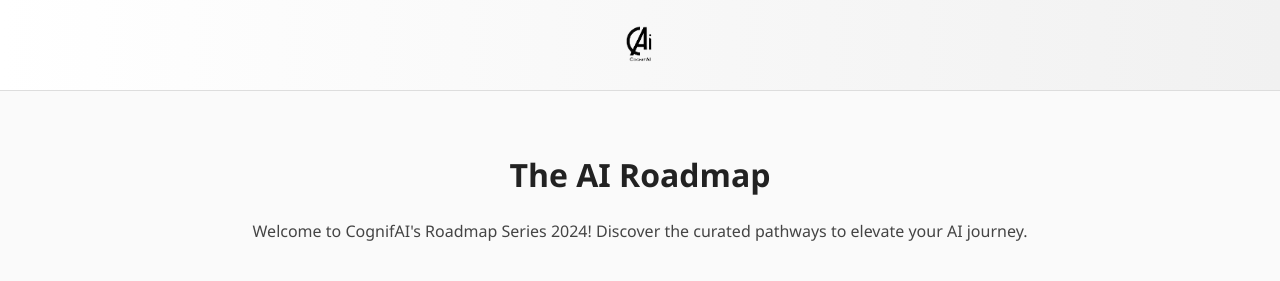
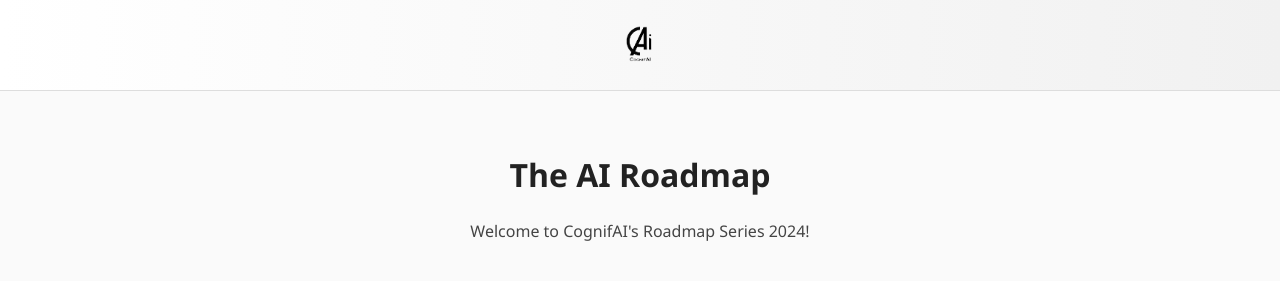
Before and after one commit to LikithAnaparty79/cognify-roadmaps, a plain HTML site: page index.html in a window 1280 px wide. Shown: the top 281 px of the page. Drawn offline with Linux system fonts and the light colour scheme; grey boxes are pictures that could not be loaded.

Commit message:
Update index.html

```diff
--- a/index.html
+++ b/index.html
@@ -100,7 +100,7 @@
     <div class="content">
         <h2>The AI Roadmap</h2>
         <p>
-            Welcome to CognifAI's Roadmap Series 2024! Discover the curated pathways to elevate your AI journey.
+            Welcome to CognifAI's Roadmap Series 2024!
         </p>
 
         <div class="iframe-container" style="width: 100%; height: 800px;">
```
